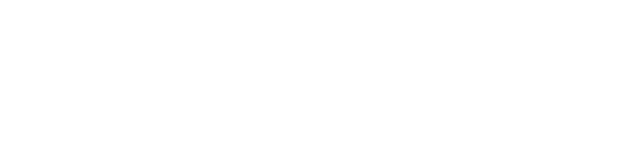
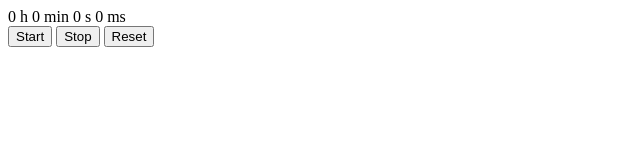
Before and after one commit to NicoSelomin/Chronometre, a plain HTML site: page index.html in a window 1280 px wide. Shown: the whole page, without its empty margins (0-640 px from the left). Drawn offline with Linux system fonts and the light colour scheme.

Commit message:
chrono element and controls added

```diff
--- a/index.html
+++ b/index.html
@@ -6,6 +6,18 @@
     <title>Chronomètre</title>
 </head>
 <body>
-
+    <div class="chronometre">
+        <div class="time">
+            <span>0 h</span>
+            <span>0 min</span>
+            <span>0 s</span>
+            <span>0 ms</span>
+        </div>
+        <div class="controls">
+            <button id="start">Start</button>
+            <button id="stop">Stop</button>
+            <button id="reset">Reset</button>
+        </div>
+    </div>
 </body>
 </html>
```
